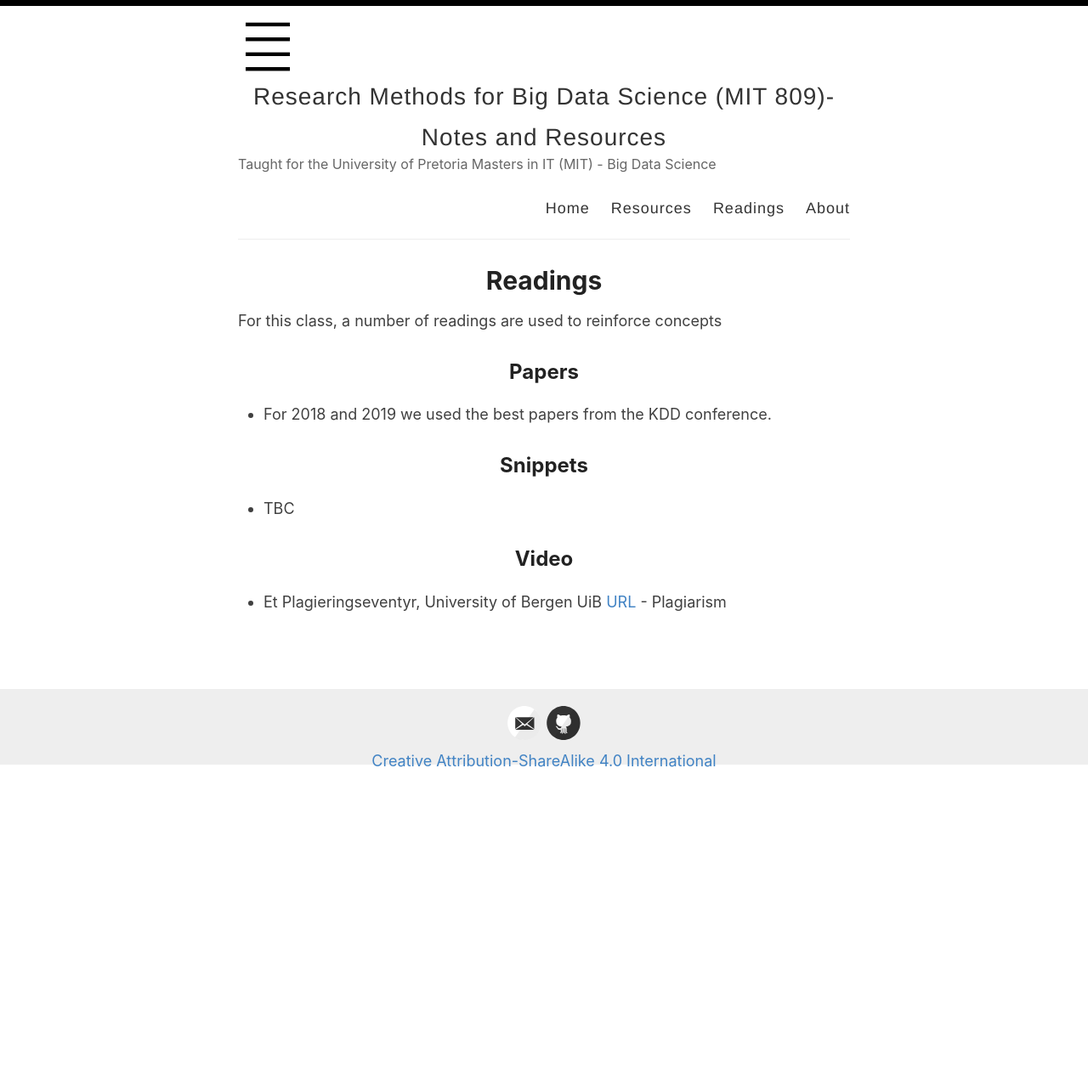
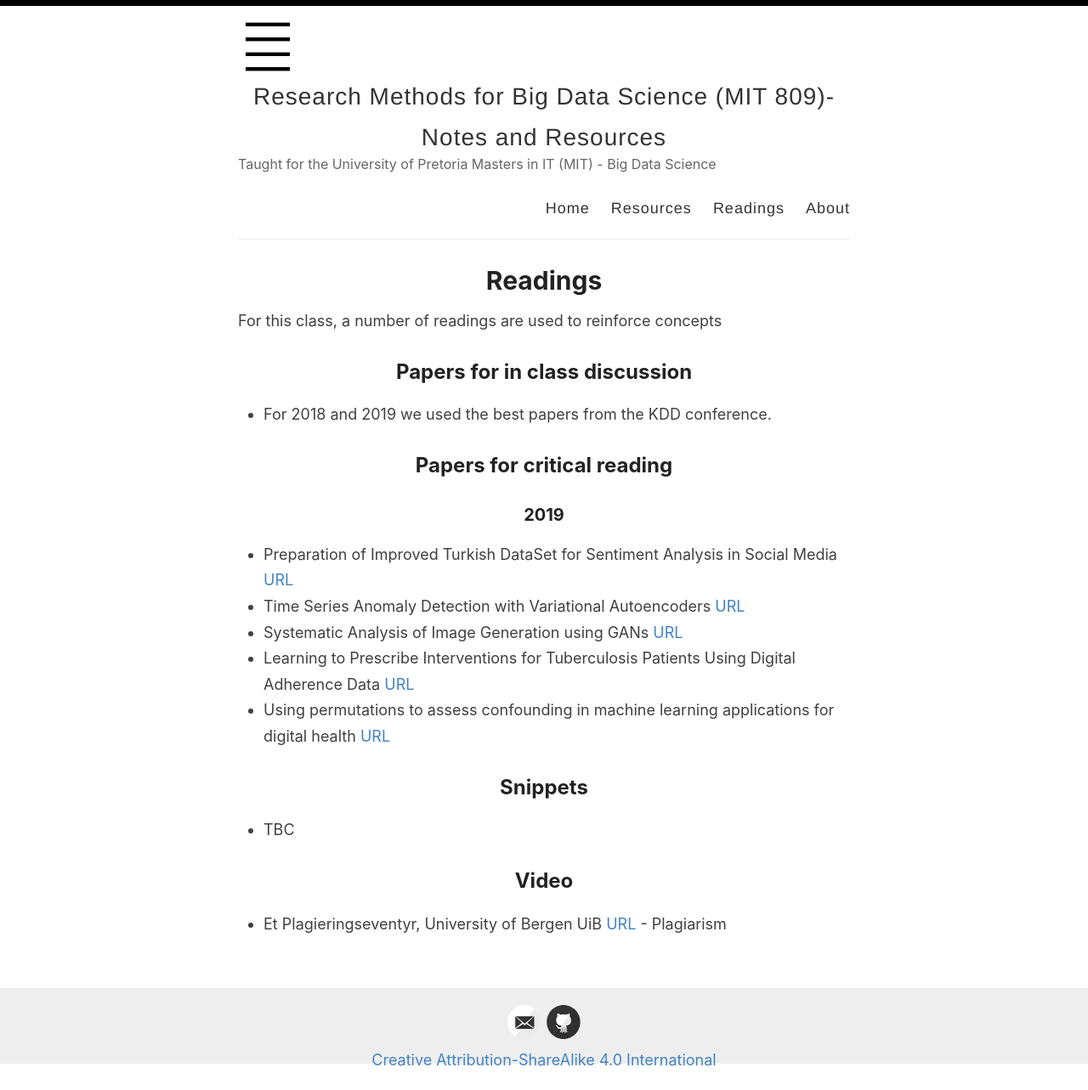
Before and after one commit to dsfsi/mit809, a Jekyll site: the page built from _pages/readings.md, in a window 1280 px wide. Shown: the whole page at 85% size. Built offline with Jekyll 4.4.1, drawn with Linux system fonts in a browser that asks for light colours; before the commit the page ends 931 px from its top, so only the background shows below that.

Commit message:
Update readings.md

```diff
--- a/_pages/readings.md
+++ b/_pages/readings.md
@@ -6,10 +6,21 @@ permalink: /readings/
 
 For this class, a number of readings are used to reinforce concepts
 
-## Papers
+## Papers for in class discussion
 
 * For 2018 and 2019 we used the best papers from the KDD conference.
 
+## Papers for critical reading
+
+### 2019
+* Preparation of Improved Turkish DataSet for Sentiment Analysis in Social
+Media [URL](https://arxiv.org/abs/1801.09975v2)
+* Time Series Anomaly Detection with Variational Autoencoders [URL](https://arxiv.org/abs/1907.01702v1)
+* Systematic Analysis of Image Generation using GANs [URL](https://arxiv.org/abs/1908.11863v1)
+* Learning to Prescribe Interventions for Tuberculosis Patients Using Digital
+Adherence Data [URL](https://arxiv.org/abs/1902.01506)
+* Using permutations to assess confounding in machine learning applications
+for digital health [URL](https://arxiv.org/abs/1811.11920)
 
 ## Snippets
 
```
